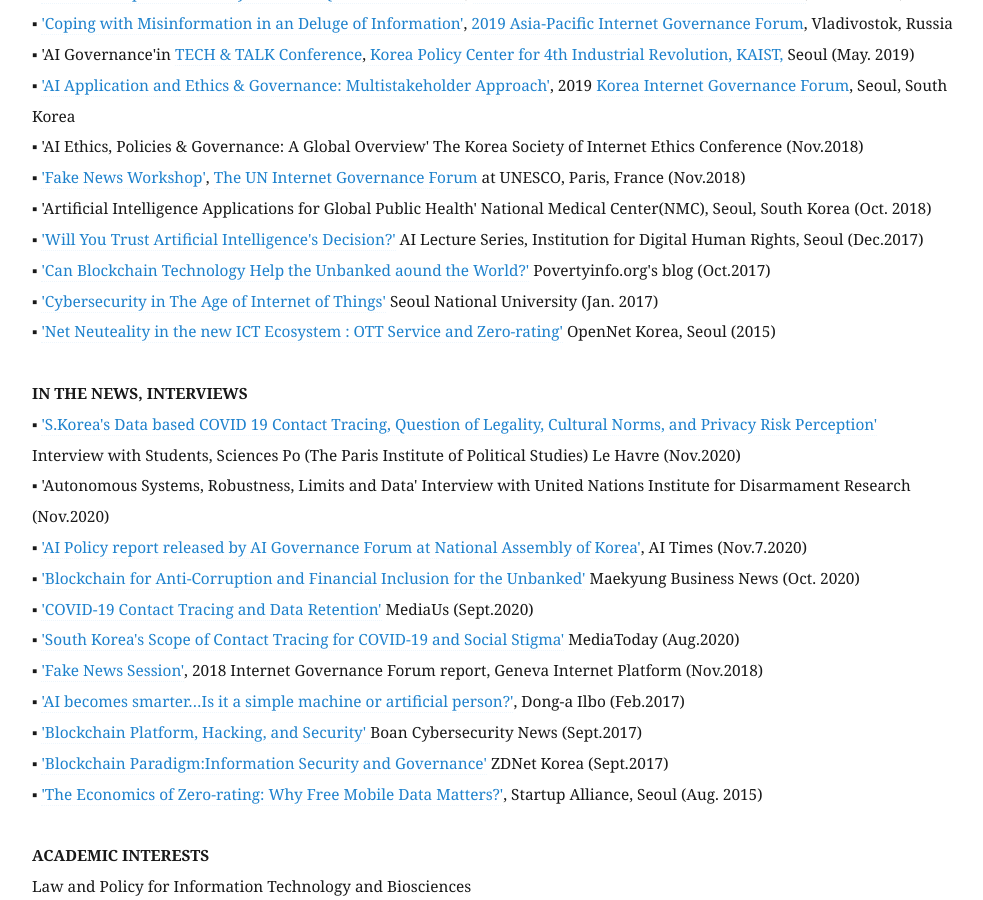
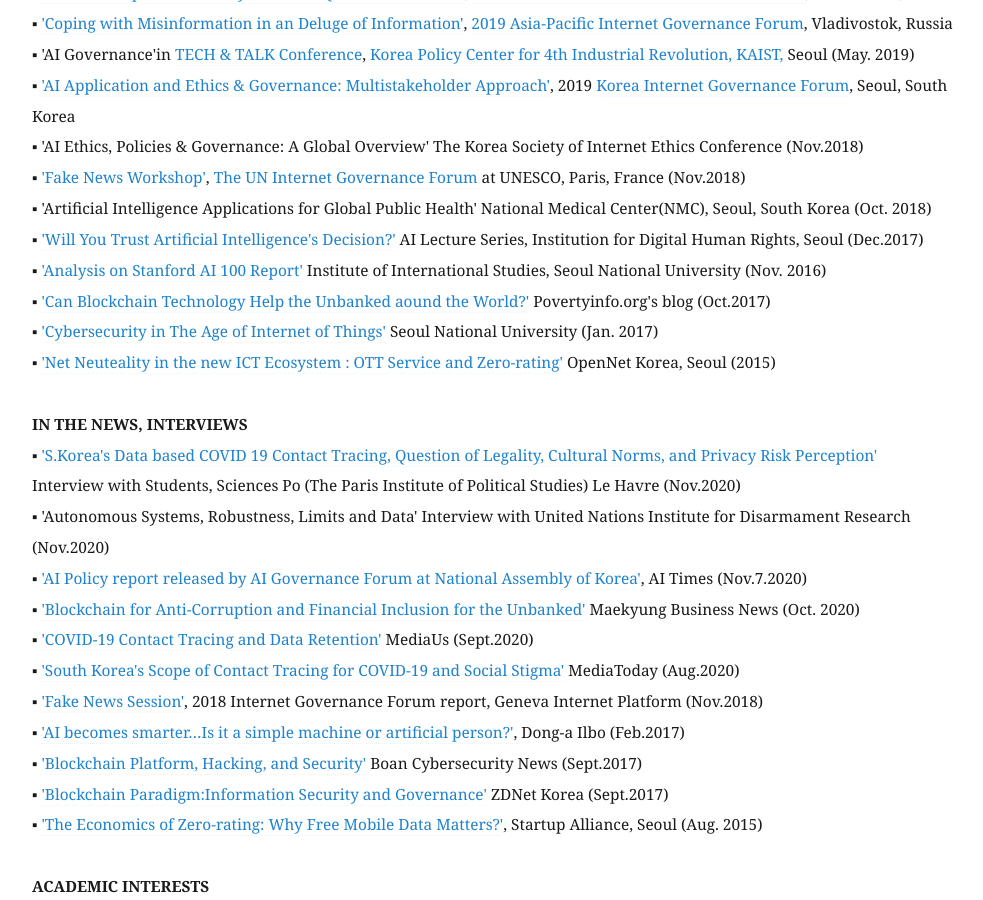
Before and after one commit to eunchangchoi/eunchangchoi.github.io, a Jekyll site: the page built from index.md, in a window 1280 px wide and 900 px high, scrolled down 3562 px. Shown: the whole window, without its empty margins (68-1051 px from the left). Built offline with Jekyll 4.4.1, drawn with Linux system fonts in a browser that asks for light colours.

Commit message:
Update index.md

```diff
--- a/index.md
+++ b/index.md
@@ -75,6 +75,7 @@
 ▪   <a href="https://www.youtube.com/watch?v=quo1DLyitf8&feature=youtu.be&t=1004">'Fake News Workshop'</a>, <a href="https://igf2018.fr/"> The UN Internet Governance Forum </a> at UNESCO, Paris, France (Nov.2018) <br>
 ▪   'Artificial Intelligence Applications for Global Public Health' National Medical Center(NMC), Seoul, South Korea (Oct. 2018)<br>
 ▪  <a href="http://idr.jinbo.net/232"> 'Will You Trust Artificial Intelligence's Decision?'</a> AI Lecture Series, Institution for Digital Human Rights, Seoul (Dec.2017)<br>
+▪  <a href="http://cis.snu.ac.kr/sub2/2_2_6_2.php?mode=view&number=236&page=1&b_name=meet1_2"> 'Analysis on Stanford AI 100 Report'</a> Institute of International Studies, Seoul National University (Nov. 2016) <br>
 ▪  <a href="https://blog.naver.com/gp3project/221112176044">'Can Blockchain Technology Help the Unbanked aound the World?'</a> Povertyinfo.org's blog (Oct.2017)<br>
 ▪ <a href= "https://www.cis.snu.ac.kr/sub2/2_2_6_3.php?mode=view&number=223&page=1&b_name=meet1_3"> 'Cybersecurity in The Age of Internet of Things'</a> Seoul National University (Jan. 2017)<br>
 ▪ <a href="https://opennet.or.kr/wp-content/uploads/2015/08/발표자료-Net-Neutrality-OTT-Zero-ratinghandout-2015812-.pdf">'Net Neuteality in the new ICT Ecosystem : OTT Service and Zero-rating'</a> OpenNet Korea, Seoul (2015) <br>
```
